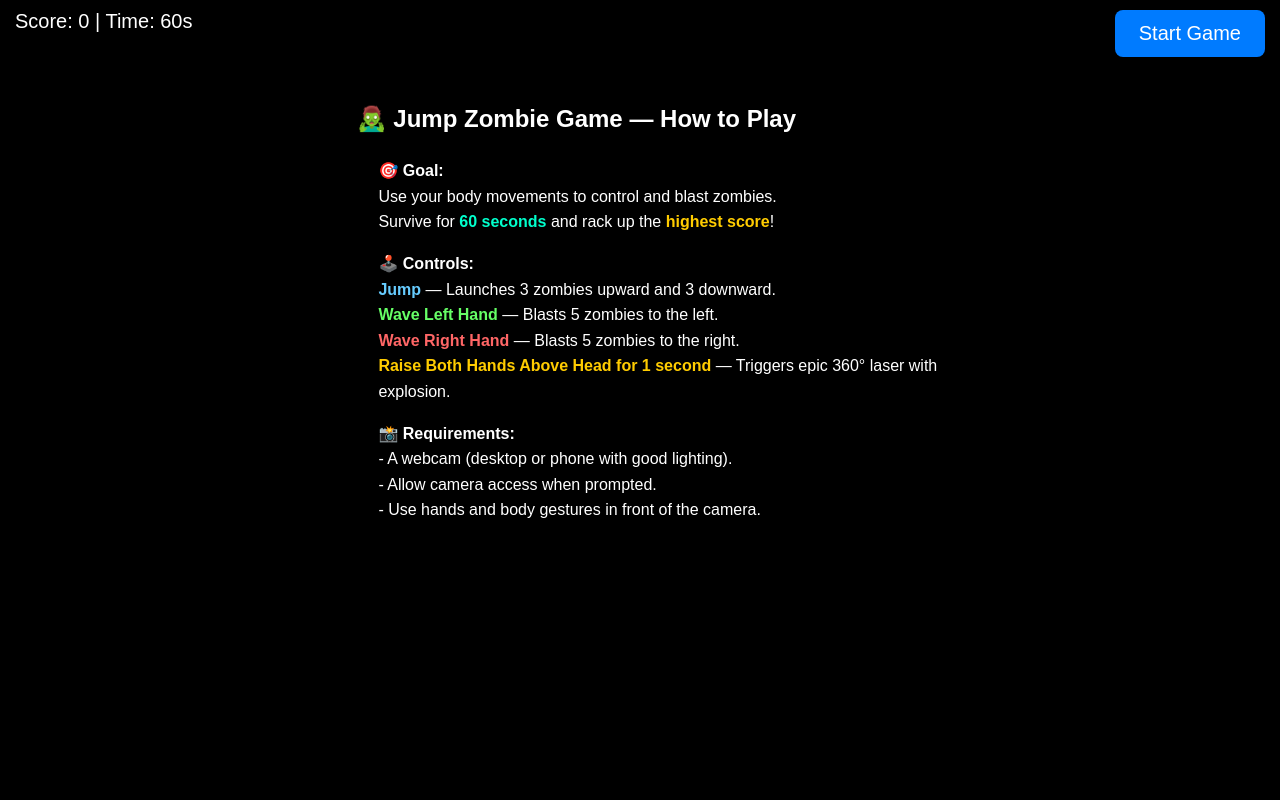
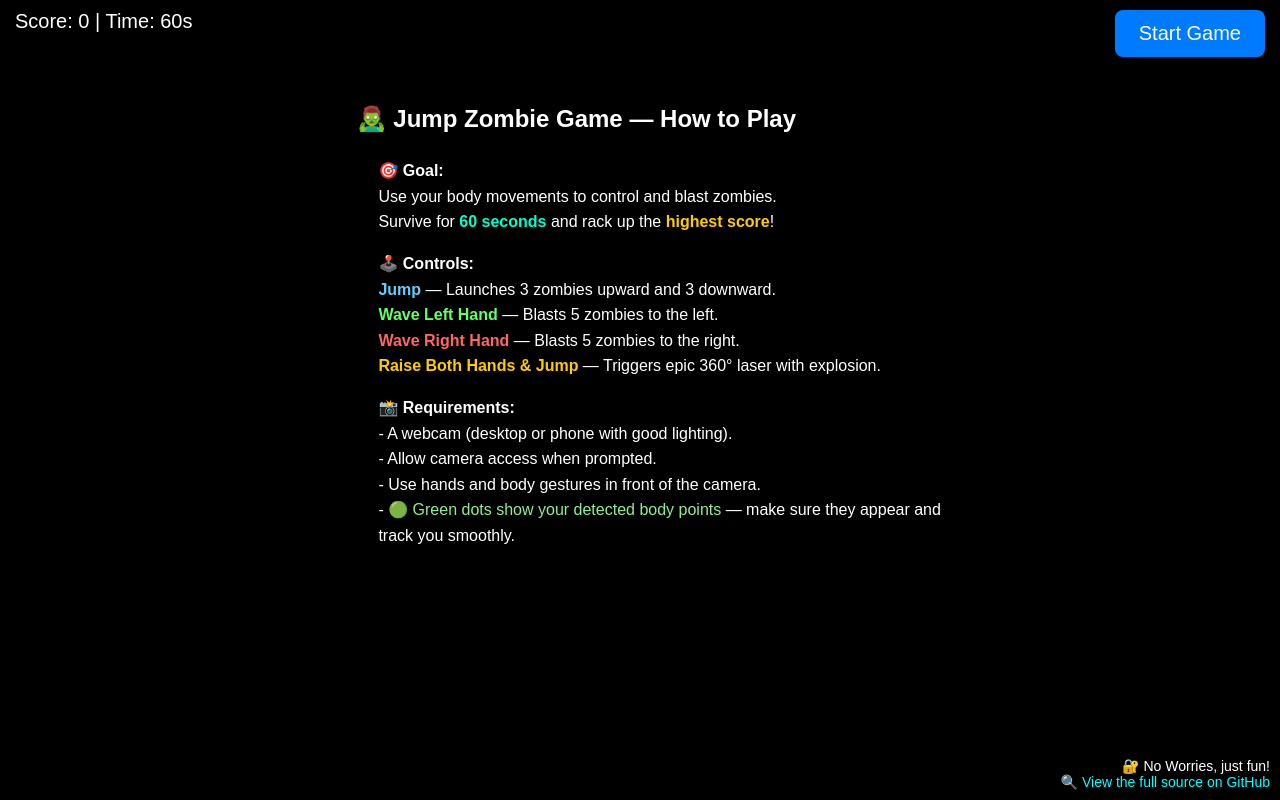
Before and after one commit to funnyone7436/zombie-jump-game, a plain HTML site: page index.html in a window 1280 px wide. Drawn offline with Linux system fonts and the light colour scheme; a script that the page names is missing.

Commit message:
Update index.html

```diff
--- a/index.html
+++ b/index.html
@@ -71,6 +71,15 @@
 </head>
 <body>
 
+
+<div style="position:absolute; bottom:10px; right:10px; z-index:10; color:white; font-size:14px; text-align:right;">
+  <p style="margin: 0;">🔐 No Worries, just fun!</p>
+  <a href="https://github.com/funnyone7436/zombie-jump-game" target="_blank" style="color:#0ff; text-decoration:none;">
+    🔍 View the full source on GitHub
+  </a>
+</div>
+
+
 <video id="video" autoplay muted playsinline style="display:none;"></video>
 <canvas id="gameCanvas"></canvas>
 
@@ -83,25 +92,27 @@
 
 <div id="instructions">
   <h2>🧟‍♂️ Jump Zombie Game — How to Play</h2>
+
   <p><strong>🎯 Goal:</strong><br>
     Use your body movements to control and blast zombies.<br>
     Survive for <span style="color:#00ffcc;"><strong>60 seconds</strong></span> and rack up the <span style="color:#ffcc00;"><strong>highest score</strong></span>!
   </p>
 
-<p><strong>🕹️ Controls:</strong><br>
-  <span style="color:#66ccff;"><strong>Jump</strong></span> — Launches 3 zombies upward and 3 downward.<br>
-  <span style="color:#66ff66;"><strong>Wave Left Hand</strong></span> — Blasts 5 zombies to the left.<br>
-  <span style="color:#ff6666;"><strong>Wave Right Hand</strong></span> — Blasts 5 zombies to the right.<br>
-  <span style="color:#ffcc00;"><strong>Raise Both Hands Above Head for 1 second </strong></span> — Triggers epic 360° laser with explosion.
-</p>
-
+  <p><strong>🕹️ Controls:</strong><br>
+    <span style="color:#66ccff;"><strong>Jump</strong></span> — Launches 3 zombies upward and 3 downward.<br>
+    <span style="color:#66ff66;"><strong>Wave Left Hand</strong></span> — Blasts 5 zombies to the left.<br>
+    <span style="color:#ff6666;"><strong>Wave Right Hand</strong></span> — Blasts 5 zombies to the right.<br>
+    <span style="color:#ffcc00;"><strong>Raise Both Hands & Jump</strong></span> — Triggers epic 360° laser with explosion.
+  </p>
 
   <p><strong>📸 Requirements:</strong><br>
     - A webcam (desktop or phone with good lighting).<br>
     - Allow camera access when prompted.<br>
-    - Use hands and body gestures in front of the camera.
+    - Use hands and body gestures in front of the camera.<br>
+    - <span style="color:lightgreen;">🟢 Green dots show your detected body points</span> — make sure they appear and track you smoothly.
   </p>
 </div>
+
 
 <audio id="popSound" src="pop.mp3"></audio>
 <audio id="bgMusic" src="horror.mp3" loop></audio>
@@ -406,7 +417,7 @@ startButton.addEventListener('click', () => {
 
   setInterval(() => {
     if (gameRunning) spawnZombie();
-  }, 1);
+  }, 10);
 });
 </script>
 
```
